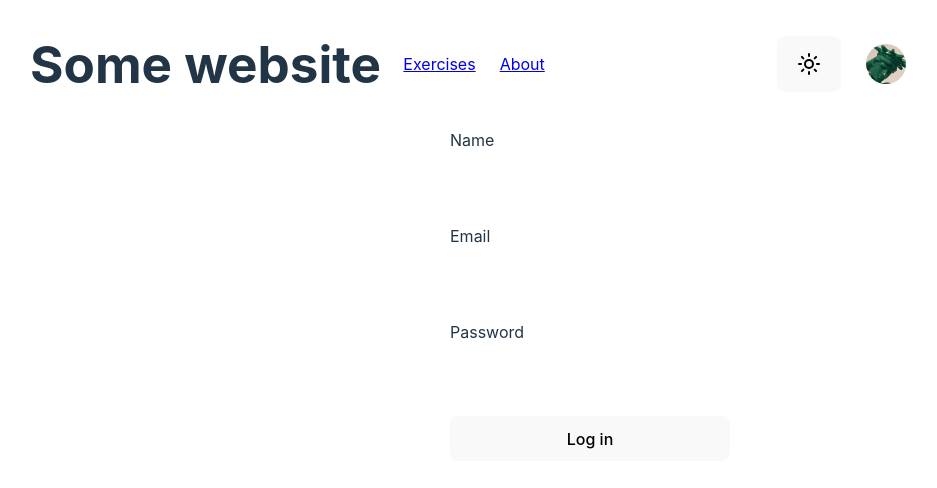
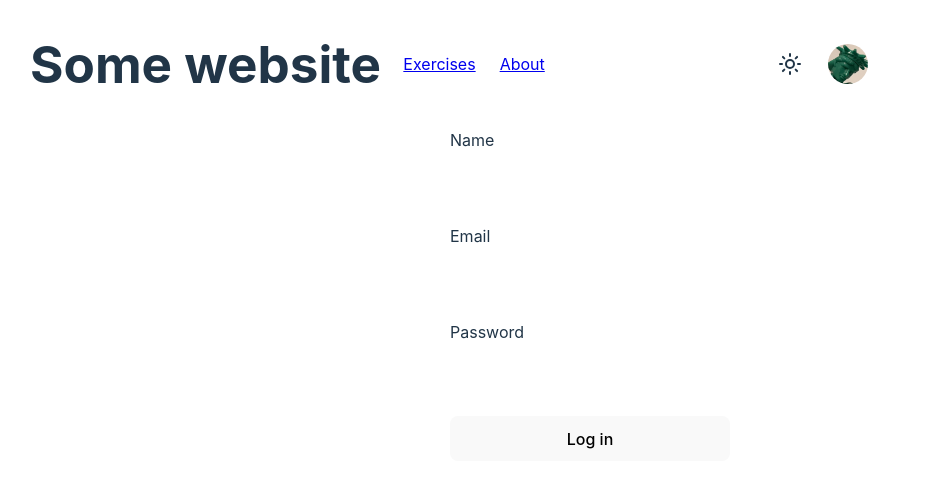
Before and after one commit to meegido/some-website, a React (Vite) app: page /login in a window 1280 px wide. Shown: the top 488 px of the page, without its empty margins (50-987 px from the left). Built offline with nearby package versions, Linux system fonts and the light colour scheme.

Commit message:
styling dark mode button

```diff
--- a/src/components/home.module.css
+++ b/src/components/home.module.css
@@ -35,4 +35,5 @@
 
 .card h2 {
   padding: 8px 16px;
+  color: var(--color-text);
 }
--- a/src/components/shared/button/button.module.css
+++ b/src/components/shared/button/button.module.css
@@ -23,4 +23,5 @@ button:focus-visible {
   justify-content: center;
   align-items: baseline;
   gap: 8px;
+  color: var(--color-text);
 }
--- a/src/components/shared/header/header.jsx
+++ b/src/components/shared/header/header.jsx
@@ -34,7 +34,9 @@ const Header = () => {
         </nav>
         <div className={styles.actions}>
           <div className={styles.action__items}>
-            <button onClick={toggleTheme}>{theme === 'light' ? <Sun /> : <Moon />}</button>
+            <button className={styles.theme__button} onClick={toggleTheme}>
+              {theme === 'light' ? <Sun /> : <Moon />}
+            </button>
             {isLoggedIn && <button onClick={handleLogout}>Log out</button>}
             <button className={styles.avatar__button}>
               <div className={styles.avatar__wrapper}>
--- a/src/components/shared/header/header.module.css
+++ b/src/components/shared/header/header.module.css
@@ -53,6 +53,16 @@ nav ul {
   gap: 24px;
 }
 
+.theme__button {
+  background-color: transparent;
+  padding: 0;
+  color: var(--color-text);
+}
+
+.theme__button:focus {
+  outline: none;
+}
+
 .avatar__button {
   background-color: transparent;
   display: flex;
```
